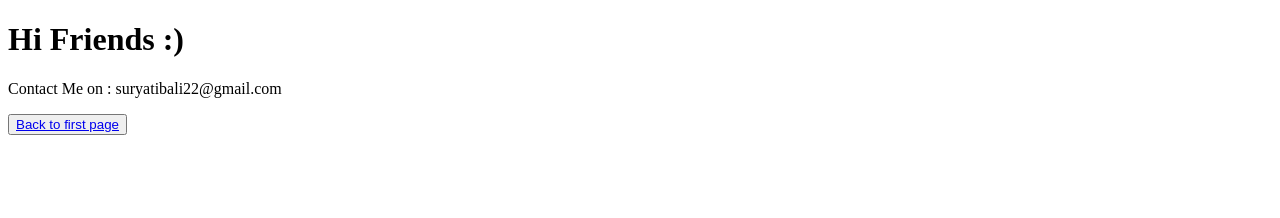
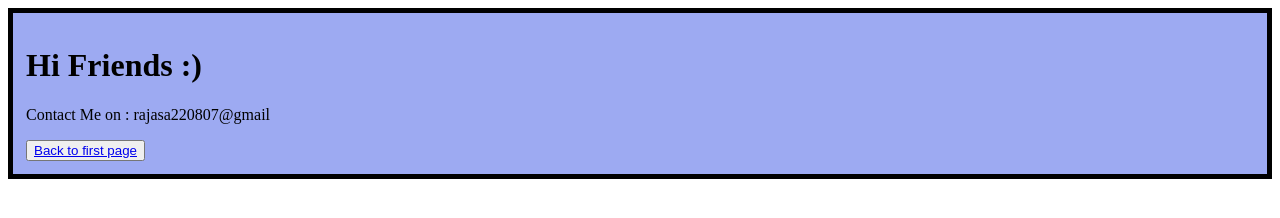
Before and after one commit to PanjiRajasa/Panji-Web, a plain HTML site: page index3.html in a window 1280 px wide. Drawn offline with Linux system fonts and the light colour scheme.

Commit message:
index3.html

```diff
--- a/index3.html
+++ b/index3.html
@@ -2,12 +2,26 @@
 <html>
 <head>
   <title>Contact</title>
+  <style>
+    div {
+      background: #9DAAF2;
+      position: relative;
+      border: solid 5px;
+      padding: 13px;
+      margin-left: auto;
+      margin-right: auto;
+      margin-bottom: auto;
+      margin-top: auto;
+    }
+  </style>
 </head>
 <body>
+  <div>
   <h1>Hi Friends :)</h1>
-  <p>Contact Me on : suryatibali22@gmail.com</p>
+  <p>Contact Me on : rajasa220807@gmail</p>
   <button style="color: yellow;">
      <a href="index.html">Back to first page</a>
   </button>
+  </div>
 </body>
 </html>
```
